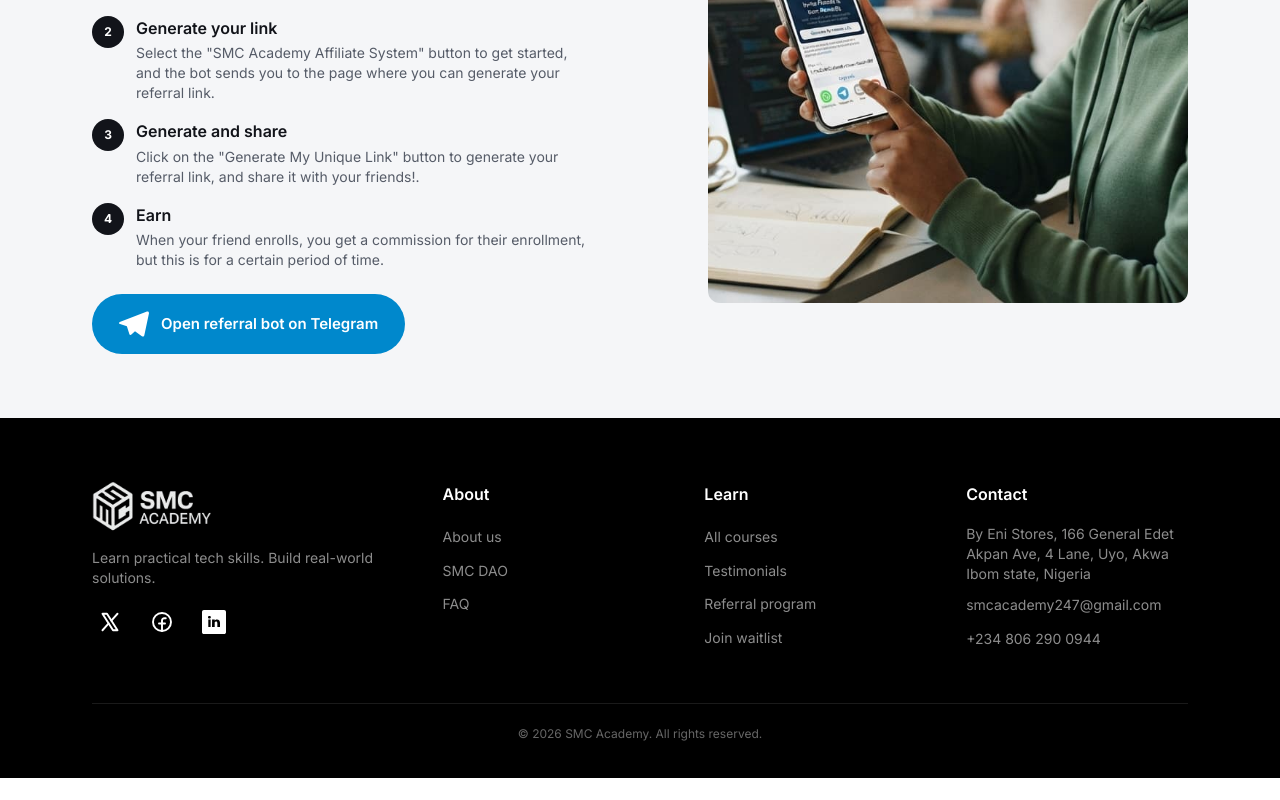
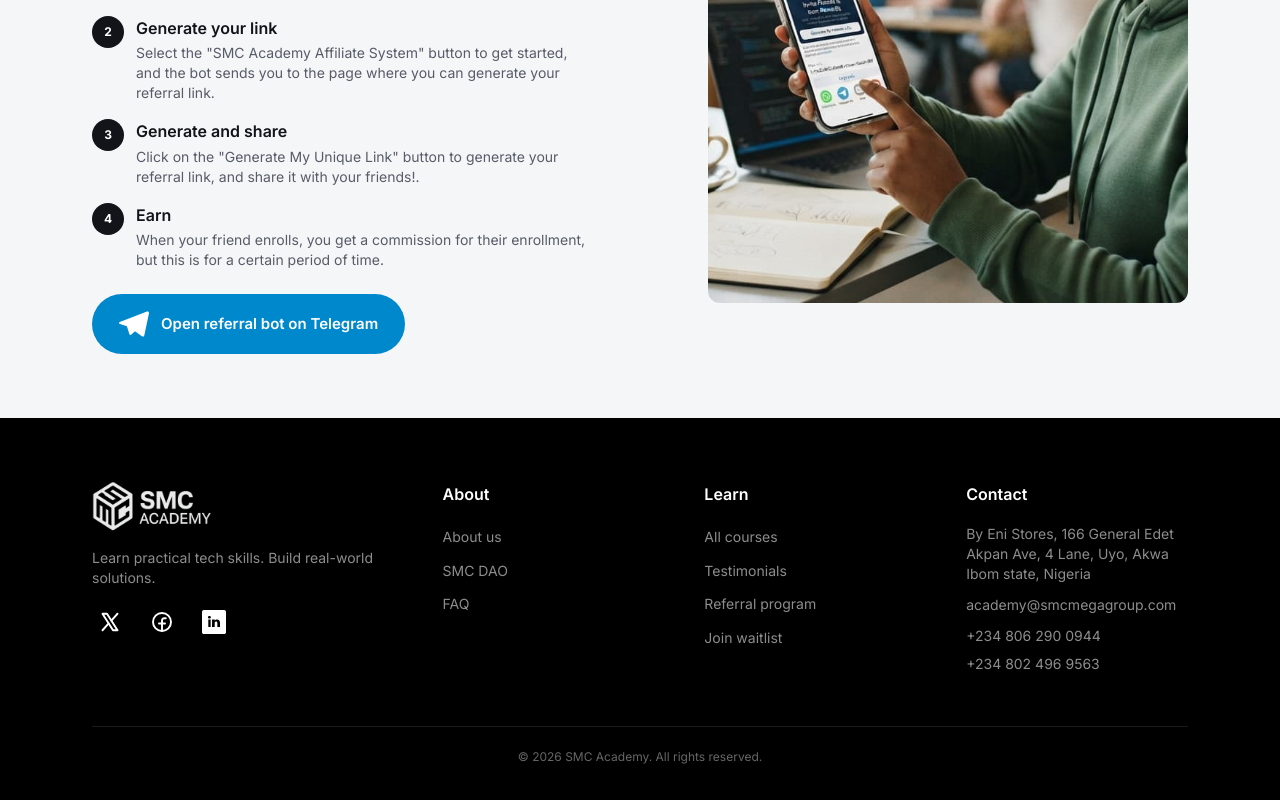
Before and after one commit to Kansoldev/smc-academy-landing-page, a Next.js app: page / in a window 1280 px wide. Shown: the part 4443-5243 px from the top of the page. Before the commit the page ends 5221 px from the top, so only its background shows below. Built offline with nearby package versions, Linux system fonts and the light colour scheme.

Commit message:
refactor: update footer information

```diff
--- a/components/Footer.tsx
+++ b/components/Footer.tsx
@@ -141,19 +141,26 @@
 
               <li>
                 <a
-                  href="mailto:smcacademy247@gmail.com"
+                  href="mailto:academy@smcmegagroup.com"
                   className="text-sm text-white/55 hover:text-white"
                 >
-                  smcacademy247@gmail.com
+                  academy@smcmegagroup.com
                 </a>
               </li>
 
-              <li>
+              <li className="flex flex-col gap-2">
                 <a
                   href="tel:08062900944"
                   className="text-sm text-white/55 hover:text-white"
                 >
                   +234 806 290 0944
+                </a>
+
+                <a
+                  href="tel:08024969563"
+                  className="text-sm text-white/55 hover:text-white"
+                >
+                  +234 802 496 9563
                 </a>
               </li>
             </ul>
```
